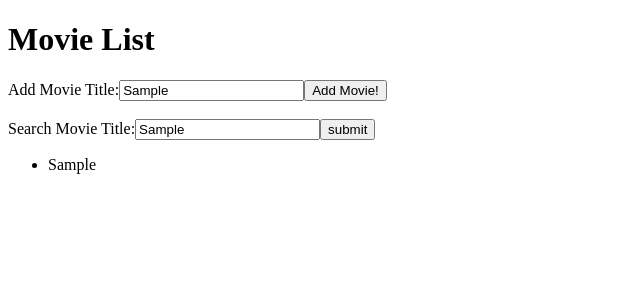
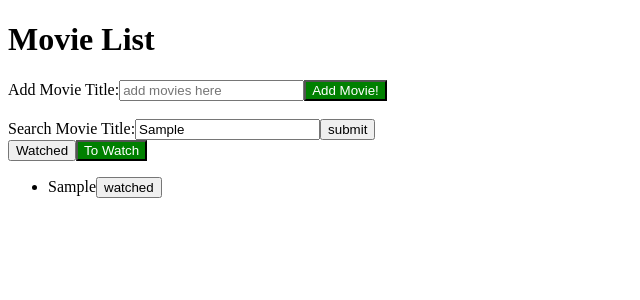
Before and after one commit to stephenJeong/movie-list, a React app: page / in a window 1280 px wide. Both pictures are taken after typing "Sample", "Sample" into the empty fields and a click on the button "Add Movie!". Shown: the top 300 px of the page, without its empty margins (0-640 px from the left). Built offline with nearby package versions, Linux system fonts and the light colour scheme; the HTML template or start-up script is replaced by a standard one.

Commit message:
Complete Level 3

```diff
--- a/client/src/components/App.jsx
+++ b/client/src/components/App.jsx
@@ -9,13 +9,19 @@ export default class App extends Component {
       movies: [],
       search: '',
       addMovie: '',
-      searchMovies: []
+      searchMovies: [],
+      watchedMovies: [],
+      toggleWatched: false,
+      showWatched: false
     }
-    this.userMovies = []
+
+    this.userMovies = [];
     this.searchVidRef = React.createRef();
     this.addVidRef = React.createRef();
     this.handleSearch = this.handleSearch.bind(this);
     this.handleAddMovie = this.handleAddMovie.bind(this);
+    this.handleToggle = this.handleToggle.bind(this);
+    this.toggleLists = this.toggleLists.bind(this);
   }
 
   handleSearch(e) {
@@ -41,40 +47,79 @@ export default class App extends Component {
   handleAddMovie(e) {
     e.preventDefault();
     let app = this;
-    let {name, value} = app.addVidRef.current;
-    app.userMovies.push({title: value });
+    console.log('add vid Ref', this.addVidRef);
+    let { name, value } = this.addVidRef.current;
+    app.userMovies.push({title: value, watched: false });
+    // [brave, coco]
     this.setState({
-      [name]: value,
+      [name]: '',
       movies: app.userMovies
     });
   }
 
+  handleInputChange() {
+    let {name, value} = this.addVidRef.current;
+    this.setState({
+      [name]: value
+    });
+  }
+
+  handleToggle(movie) {
+    let app = this;
+    for (var i = 0; i < app.state.movies.length; i++) {
+      var element = app.state.movies[i];
+      if (element.title === movie) {
+        var movieIdx = i;
+        var foundMovie = element;
+        break;
+      }
+    }
+    // directly modifies userMovies array then reassigns movies to this array.
+    app.userMovies.splice(movieIdx, 1);
+    var newWatchedMovies = app.state.watchedMovies.slice()
+    newWatchedMovies.push(foundMovie);
+
+    this.setState({
+      movies: app.userMovies,
+      watchedMovies: newWatchedMovies
+    });
+  }
+
+  toggleLists() {
+    let watched = !this.state.showWatched;
+    let toggled = !this.state.toggleWatched;
+    this.setState({
+      showWatched: watched,
+      toggleWatched: toggled
+    });
+  }
 
   render() {
-    // consider making another component for just the movie list and passing down
-    // movies as props to that component
-    // make a func that only returns a string if the state.searchVids has a length otherwise return null
+    const { movies, search, searchMovies, toggleWatched, watchedMovies, addMovie, showWatched } = this.state;
 
-    const { movies, search, searchMovies } = this.state;
     return (
       <div>
         <h1>Movie List</h1>
           <form onSubmit={this.handleSearch}>
             <label>
               Add Movie Title:
-              <input type="text" name="addMovie" ref={this.addVidRef}/>
-              <button onClick={this.handleAddMovie}>Add Movie!</button>
+              <input type="text" placeholder="add movies here" value={addMovie} name="addMovie" ref={this.addVidRef} onChange={this.handleInputChange.bind(this)}/>
+              <button style={{background: "green", color: "white"}} onClick={this.handleAddMovie}> Add Movie! </button>
             </label>
             <br/>
             <br/>
             <label>
               Search Movie Title:
-              <input type="text" name="search" ref={this.searchVidRef}/>
+              <input type="text" placeholder="search..." name="search" ref={this.searchVidRef}/>
             </label>
             <input type="submit" value="submit"/>
           </form>
+          <button style={(showWatched === true) ? {background: "green", color: "white"} : null}
+            onClick={this.toggleLists}>Watched</button>
+          <button style={(showWatched === false) ? {background: "green", color: "white"} : null}
+            onClick={this.toggleLists}>To Watch</button>
         <div>
-          <MovieList movies={movies}/>
+          <MovieList handleToggle={this.handleToggle} movies={(toggleWatched === false) ? movies : watchedMovies}/>
         </div>
         <div>
           {(searchMovies.length > 0) ? searchMovies.map((movie, i) => {
--- a/client/src/components/Movie.jsx
+++ b/client/src/components/Movie.jsx
@@ -3,14 +3,22 @@ import React, { Component } from 'react'
 export default class Movie extends Component {
   constructor(props) {
     super(props)
+    this.getMovieName = this.getMovieName.bind(this)
+  }
+
+  getMovieName(e) {
+    var movie = e.target.name
+    let app = this;
+    return app.props.handleToggle(movie);
   }
 
 
   render() {
     let { movie } =  this.props;
     return (
-      <li>
+      <li name={movie}>
         {movie}
+        <button name={movie} onClick={this.getMovieName}>watched</button>
       </li>
     )
   }
--- a/client/src/components/MovieList.jsx
+++ b/client/src/components/MovieList.jsx
@@ -4,6 +4,9 @@ import Movie from './Movie.jsx';
 export default class MovieList extends Component {
   constructor(props) {
     super(props)
+    this.state ={
+      movies: this.props.movies
+    }
   }
 
 
@@ -13,7 +16,7 @@ export default class MovieList extends Component {
     return (
       <ul>
         {movies.map((el, i) => {
-          return <Movie key={i} movie={el.title}/>
+          return <Movie handleToggle = {this.props.handleToggle} key={i} movie={el.title}/>
         })}
       </ul>
     )
```
Also changed, not shown: public/dist/bundle.js.
